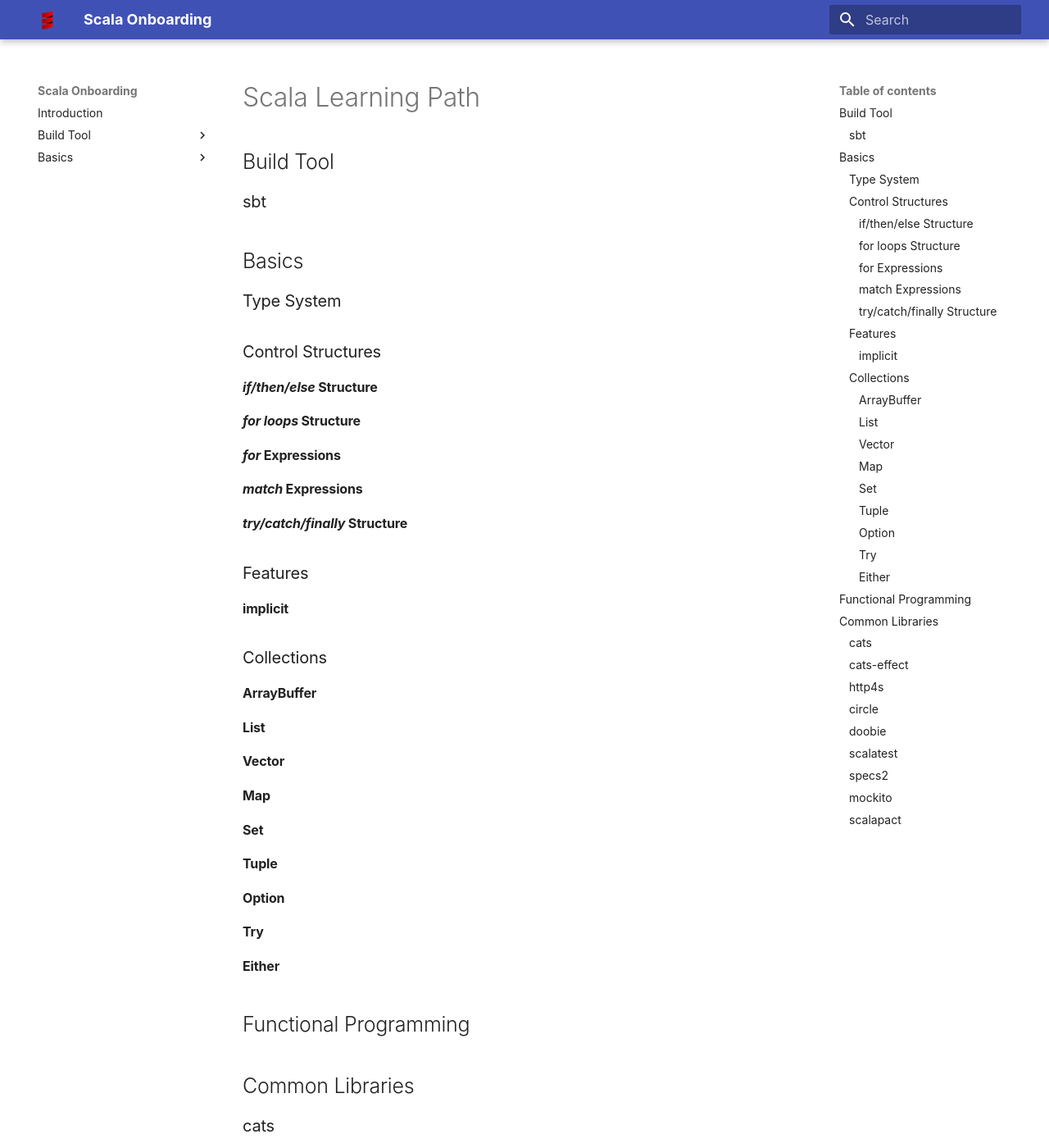
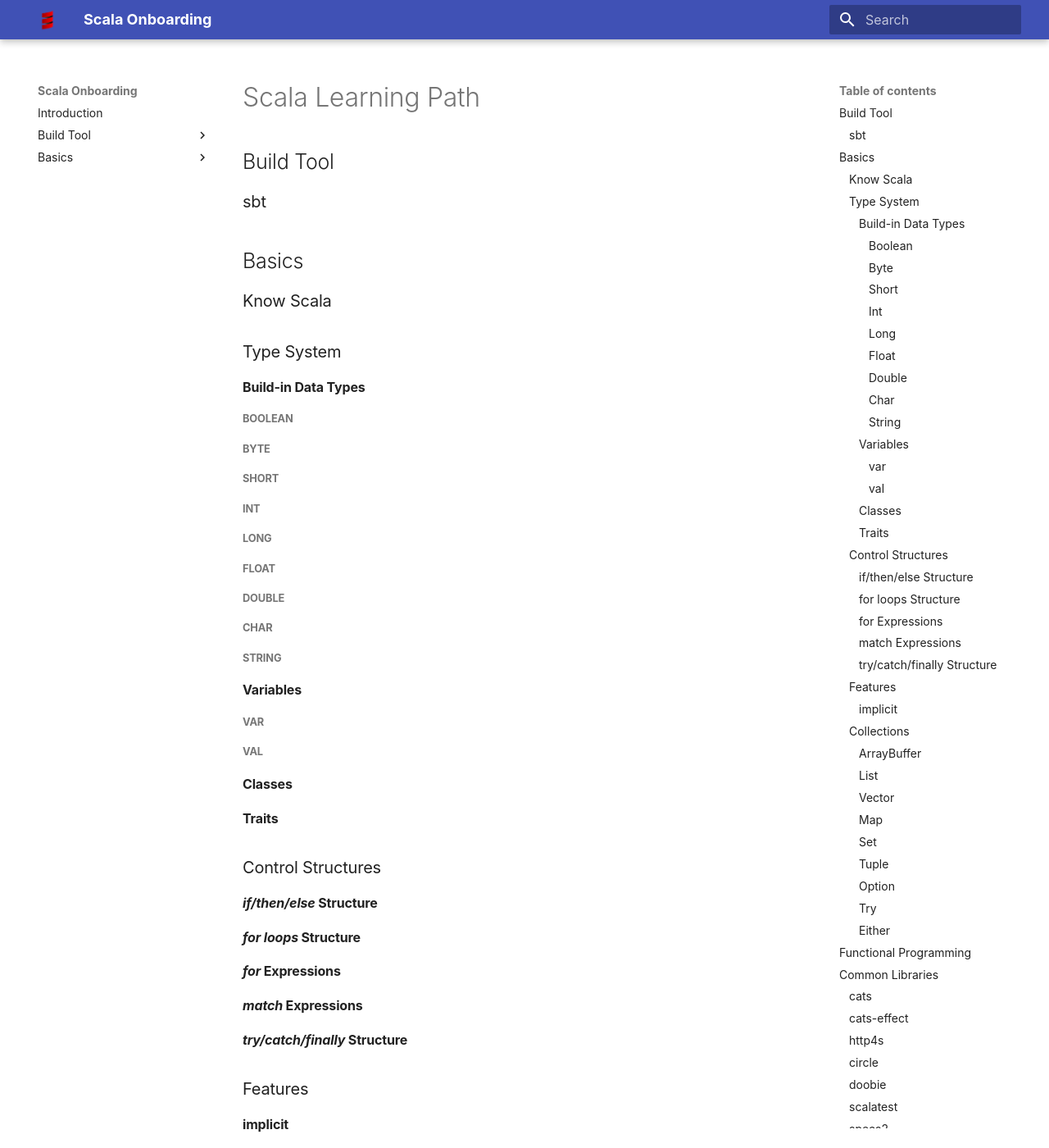
Before and after one commit to ShuaiLLi/scala-onboarding, an MkDocs documentation site: the page built from docs/assets/scala-learning-path.md, in a window 1280 px wide and 1400 px high. Shown: the whole window at 82% size. Built offline with MkDocs 1.6.1 and Material for MkDocs 9.7.7, drawn with Linux system fonts in a browser that asks for light colours; some web fonts are replaced.

Commit message:
Update learning path and Add data type system diagram

```diff
--- a/docs/assets/scala-learning-path.md
+++ b/docs/assets/scala-learning-path.md
@@ -6,7 +6,39 @@
 
 ## Basics
 
+### Know Scala
+
 ### Type System
+
+#### Build-in Data Types
+
+##### Boolean
+
+##### Byte
+
+##### Short
+
+##### Int
+
+##### Long
+
+##### Float
+
+##### Double
+
+##### Char
+
+##### String
+
+#### Variables
+
+##### var
+
+##### val
+
+#### Classes
+
+#### Traits
 
 ### Control Structures
 
--- a/mkdocs.yml
+++ b/mkdocs.yml
@@ -15,5 +15,8 @@
     - sbt: build-tool/sbt.md
   - Basics:
     - Know Scala: basics/know-scala.md
-    - Type System: basics/type-system.md
+    - Type System:
+      - Build-in Data Types: basics/build-in-data-types.md
+      - Variables: basics/variables.md
+      - Class: basics/classes.md
     - Control Structures: basics/control-structures.md
```
Also changed, not shown: docs/assets/scala-learning-path.html (+1 -1 lines), docs/basics/build-in-data-types.md (renamed from docs/basics/type-system.md, +12 -33 lines), docs/basics/variables.md (added, +37 -0 lines), docs/assets/data-type-system-diagram.png (added), docs/basics/classes.md (added).
